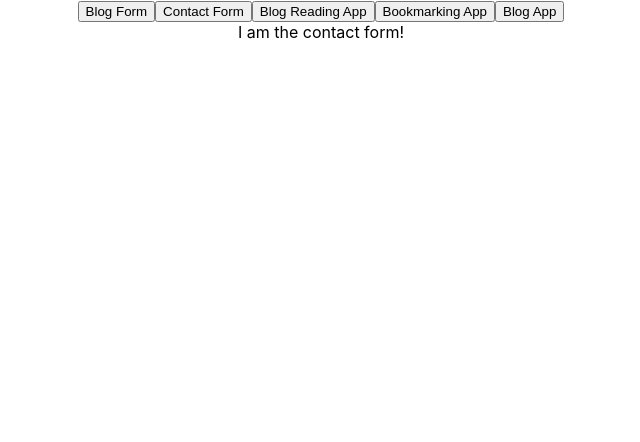
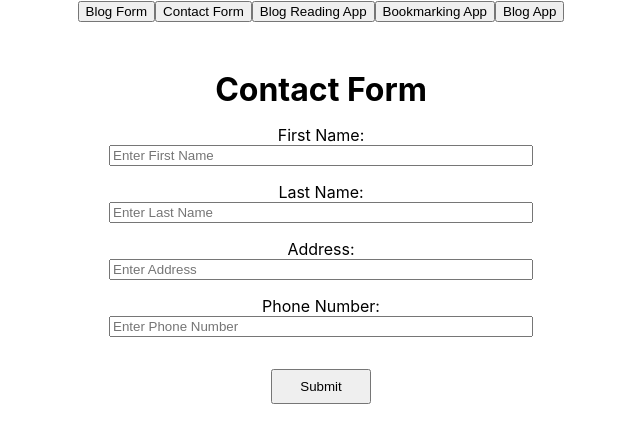
Before and after one commit to ggroshansii/js-react-five-apps, a React (Create React App) app: page / in a window 1280 px wide. Both pictures are taken after a click on the button "Contact Form". Shown: the top 442 px of the page, without its empty margins (319-959 px from the left). Built offline with nearby package versions, Linux system fonts and the light colour scheme.

Commit message:
added spacing styles and added onChange() events that update the corresponding state when each input field is changed

```diff
--- /dev/null
+++ b/src/components/ContactForm/ContactForm.css
@@ -0,0 +1,21 @@
+
+
+input {
+    margin: auto;
+    width:65%;
+}
+
+button[type='submit'] {
+    width:100px;
+    margin: auto;
+    padding:0.5rem 1rem;
+    margin-top: 1rem;
+}
+
+h1 {
+    margin-bottom: 0.25rem;
+}
+
+form {
+    margin-top: 1rem;
+}
--- a/src/components/ContactForm/ContactForm.jsx
+++ b/src/components/ContactForm/ContactForm.jsx
@@ -1,8 +1,35 @@
+import "./ContactForm.css";
+import { useState } from "react";
+
 
 
 function ContactForm() {
+
+    const [firstName, setFirstName] = useState("");
+    const [lastName, setLastName] = useState("");
+    const [address, setAddress] = useState("");
+    const [phoneNumber, setPhoneNumber] = useState("");
+
+    console.log(firstName, lastName, address, phoneNumber);
+
     return (
-        <div>I am the contact form!</div>
+        <>
+            <div className="form-container">
+                <h1>Contact Form</h1>
+                <form action="">
+                <label htmlFor="first-name">First Name:</label>
+                    <input id="first-name" type="text" name="first-name" placeholder="Enter First Name" value={firstName} onChange={(event)=> setFirstName(event.target.value)} />
+                    <label htmlFor="last-name">Last Name:</label>
+                    <input id="last-name" type="text" name="last-name" placeholder="Enter Last Name" value={lastName} onChange={(event)=> setLastName(event.target.value)}/>
+                    <label htmlFor="address">Address: </label>
+                    <input id="address" type="text" name="address" placeholder="Enter Address" value={address} onChange={(event)=> setAddress(event.target.value)}/>
+                    <label htmlFor="phone-number">Phone Number: </label>
+                    <input id="phone-number" type="text" name="phone-number" placeholder="Enter Phone Number" value={phoneNumber} onChange={(event)=> setPhoneNumber(event.target.value)}/>
+                    <button type="submit">Submit</button>
+                </form>
+            </div>
+        </>
     )
 }
+
 export default ContactForm;
```
